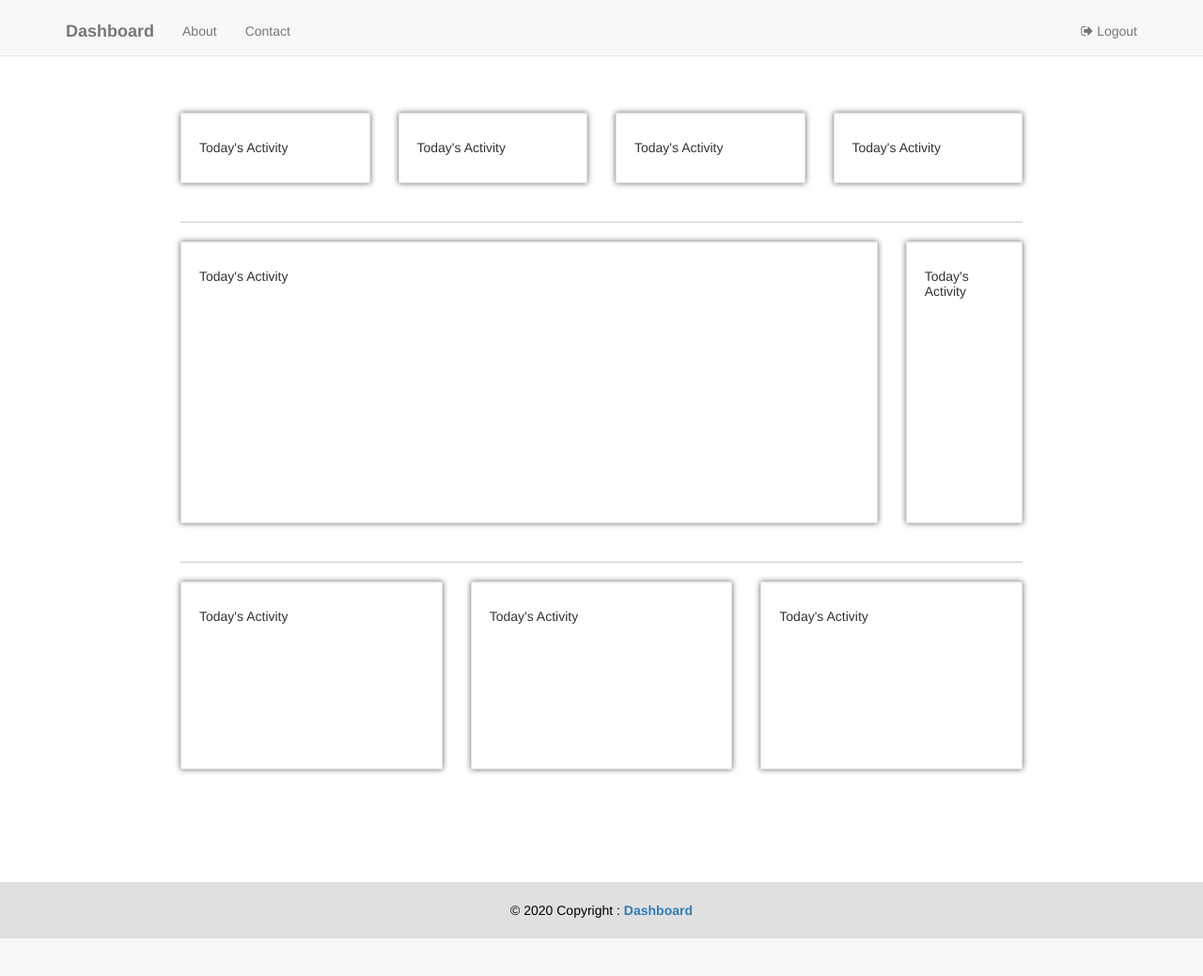
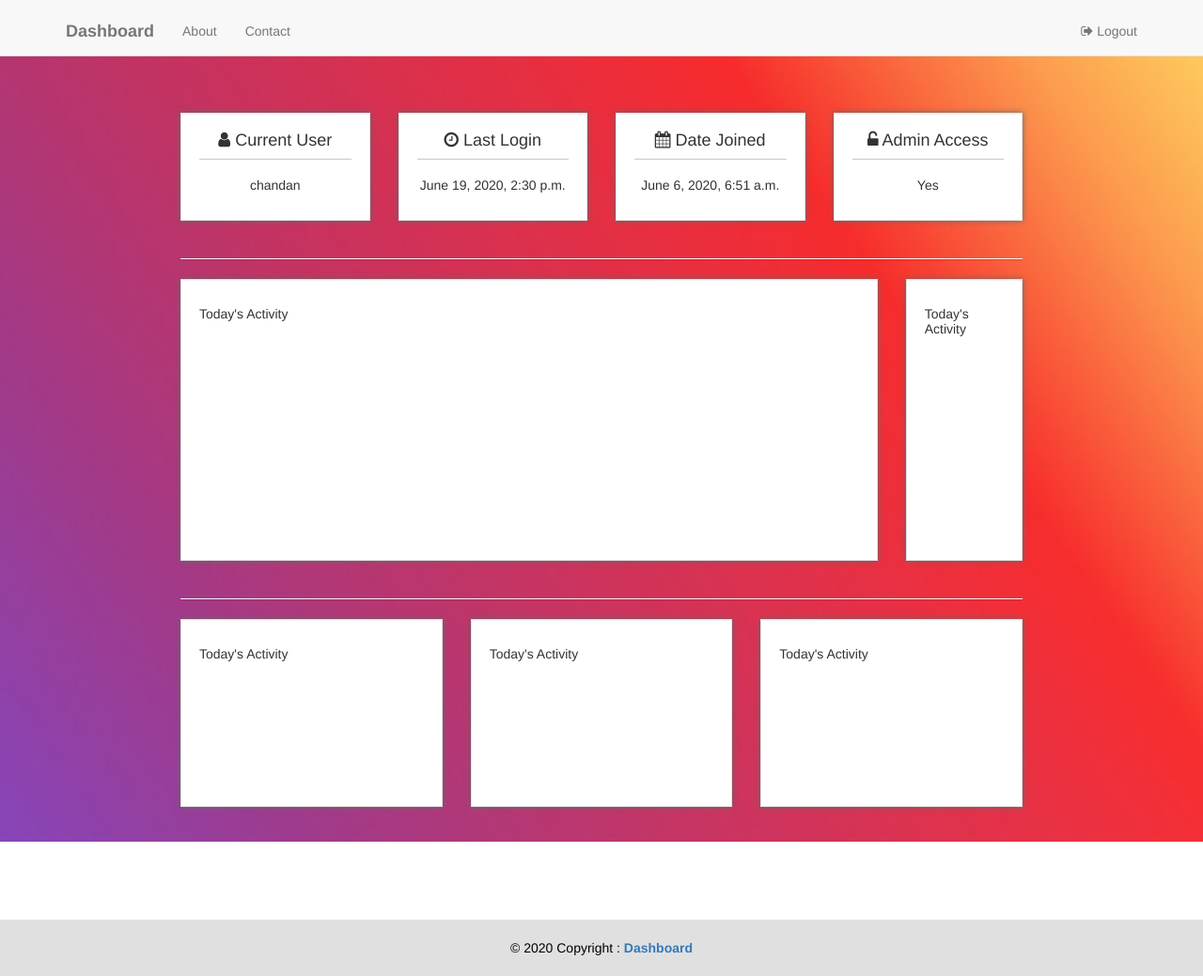
Before and after one commit to chandan-n-bhat/dashboard, a Django app: page /dashboard/ in a window 1280 px wide. Shown: the whole page at 94% size. Before the commit the page ends 999 px from the top, so only its background shows below. Run offline with Django 3.2, Linux system fonts and the light colour scheme; a user stored in the database is signed in; some libraries are stand-ins or nearby versions.

Commit message:
dash updated

```diff
--- a/dash/templates/dash/base.html
+++ b/dash/templates/dash/base.html
@@ -17,6 +17,21 @@
         {% block head %}
 
         {% endblock %}
+
+        <style>
+            html{
+                height:100%;
+            }
+            body{
+                background: url("{% static 'accounts/images/wp-fin2.jpg' %}");
+                /* background-position: center; */
+                background-repeat: no-repeat;
+                background-size: cover;
+                height:100%;
+            }
+
+        </style>
+
     </head>
 
     <body>
--- a/dash/templates/dash/home.html
+++ b/dash/templates/dash/home.html
@@ -13,10 +13,12 @@
 
     <div class="container-fluid" style="padding: 0px 15%;">
         <div class="row content">
-            {% for i in row1 %}
+            {% for col in row1 %}
                 <div class="col-sm-3 shadow">
                     <div class="well">
-                        <h5>Today's Activity</h5>
+                        <h4 style="text-align: center;padding:0;margin:0;"><i class='{{ col.icon_class }}' aria-hidden="true"></i>  {{ col.header }}</h4>
+                        <hr style="margin-top: 5%;">
+                        <h5 style="text-align: center;">{{ col.body }}</h5>
                     </div>
                 </div>
             {% endfor %}
--- a/dash/views.py
+++ b/dash/views.py
@@ -11,5 +11,18 @@ def home(request):
     row1 = [0,1,2,3]
     row3 = [0,1,2]
 
+    current_user = request.user
+    if(current_user.is_superuser):
+        is_admin = "Yes"
+    else:
+        is_admin = "No"
+
+    row1 = [
+        {'header':'Current User','body':current_user.username,'icon_class':'fa fa-user'},
+        {'header':'Last Login','body':current_user.last_login,'icon_class':'fa fa-clock-o'},
+        {'header':'Date Joined','body':current_user.date_joined,'icon_class':'fa fa-calendar'},
+        {'header':'Admin Access','body':is_admin,'icon_class':'fa fa-unlock-alt'}
+        ]
+
     context = {'row1':row1,'row3':row3}
     return render(request, 'dash/home.html', context=context)
```
Also changed, not shown: db.sqlite3.
